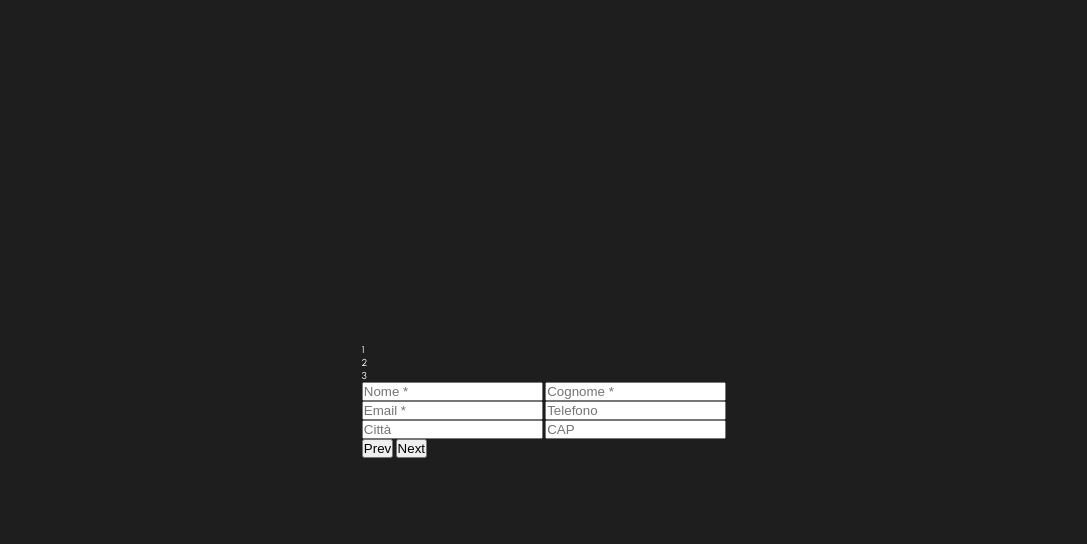
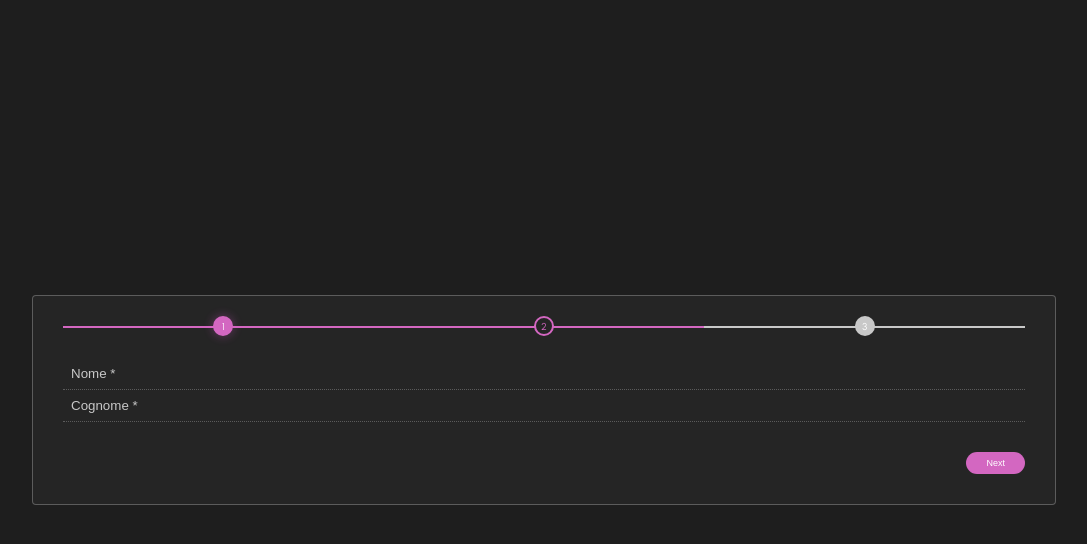
Before and after one commit to michelesorbo/html_css_js, a PHP site: page / in a window 1280 px wide. Shown: the top 544 px of the page, without its empty margins (96-1183 px from the left). Run offline with PHP 8.4, Linux system fonts and the light colour scheme.

Commit message:
fine_css

```diff
--- a/prog2/index.html
+++ b/prog2/index.html
@@ -14,8 +14,8 @@
             #indicatore$.n-step*3>span{$}
         -->
         <section id="indicatori">
-            <div id="indicatore1" class="n-step"><span>1</span></div>
-            <div id="indicatore2" class="n-step"><span>2</span></div>
+            <div id="indicatore1" class="n-step valid"><span>1</span></div>
+            <div id="indicatore2" class="n-step current"><span>2</span></div>
             <div id="indicatore3" class="n-step"><span>3</span></div>
         </section>
 
--- a/prog2/stile.css
+++ b/prog2/stile.css
@@ -41,3 +41,131 @@ body{
 html, body{
     height: 100vh;
 }
+
+/* wrapper app */
+
+#wrapper{ /*Creo box model e border */
+    background: var(--color-bg-form-wrapper);
+    width: 80%;
+    overflow: hidden;
+    border: 1px solid var(--color-gray-light);
+    border-radius: 4px;
+    padding: 3rem;
+    transition: all .4s;
+}
+
+#wrapper:hover{
+    box-shadow: 0 0 14px 3px var(--color-shadow-wrapper);
+}
+
+/* Indicatori */
+#indicatori{
+    display: flex; /* Dispongo gli indicatori orizzontalmente */
+    margin-bottom: 2rem;
+}
+
+.n-step{
+    border-bottom: 2px solid var(--color-gray);
+    flex-grow: 1; /*Espandiamo la linea atutto il box */
+    position: relative;
+}
+
+.n-step > span {
+    position: absolute;
+    width: 2rem;
+    height: 2rem;
+    background: var(--color-gray);
+    border-radius: 50%;
+    display: inline-flex;
+    justify-content: center;
+    align-items: center;
+    top: -1rem;
+    left: calc(50% - 1rem);
+}
+
+/* Impostiamo i tre stili */
+.n-step.valid{
+    border-bottom: 2px solid var(--color-main);
+}
+
+.n-step.n-step.valid > span {
+    background: var(--color-main);
+    box-shadow: 0 0 8px 2px var(--color-box-shadow-main);
+}
+
+.n-step.current{
+    border-bottom: 2px solid var(--color-main);
+}
+
+.n-step.current > span {
+    border: 2px solid var(--color-main);
+    background-color: var(--color-bg-form-wrapper);
+    color: var(--color-main);
+}
+
+/* form wrapper step */
+#form-step-wrapper{
+    width: 100%;
+    display: flex;
+    padding-top: 1rem;
+    padding-bottom: 3rem;
+    gap: 20%;
+    transition: all .6s;
+}
+
+input{
+    background: none;
+    width: 100%;
+    border: none;
+    outline: none;
+    border-bottom: 1px dotted var(--color-gray-light);
+    padding: 0.8rem;
+    color: var(--color-main);
+    font-weight: bold;
+}
+
+input:focus{
+    border-bottom: 1px dotted var(--color-main);
+}
+
+input::placeholder{
+    color: var(--color-gray);
+    font-weight: normal;
+}
+
+.form-step{
+    flex: 1 0 100%;
+}
+
+
+/* Stile Pulsanti */
+#form-btn-wrapper{
+    display: flex;
+}
+
+#btn-next{
+    margin-left: auto;
+    background: var(--color-main);
+    transition: all .4s;
+}
+
+#btn-next:hover{
+    box-shadow: 0 6px 18px 0 var(--color-box-shadow-main);
+}
+
+#btn-prev{
+    background: var(--color-gray);
+    display: none;
+}
+
+button{
+    border: none;
+    padding: 0.6rem 2rem;
+    border-radius: 3rem;
+    color: white;
+    font-size: 0.9rem;
+}
+
+button:hover{
+    cursor: pointer;
+}
```
